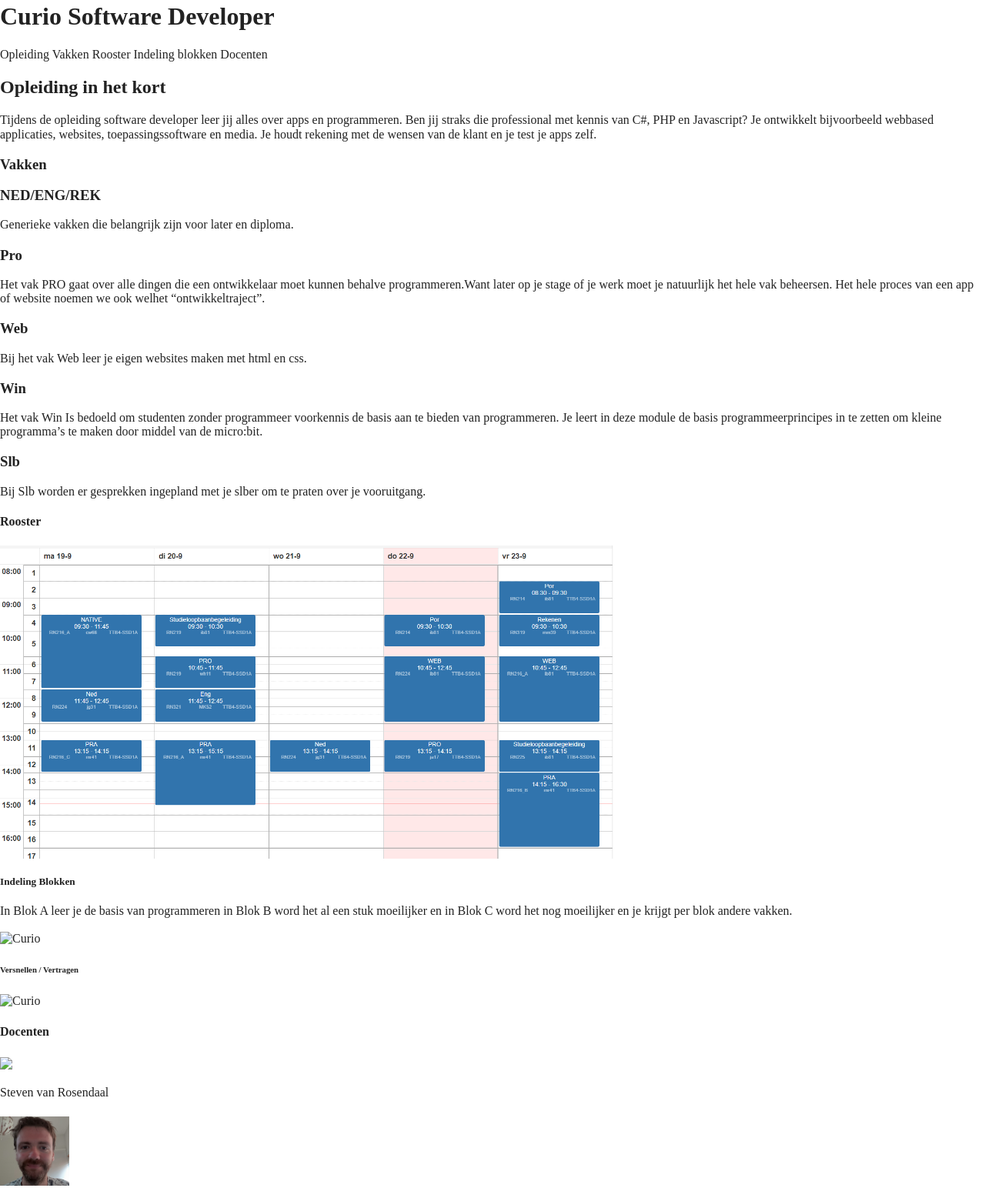
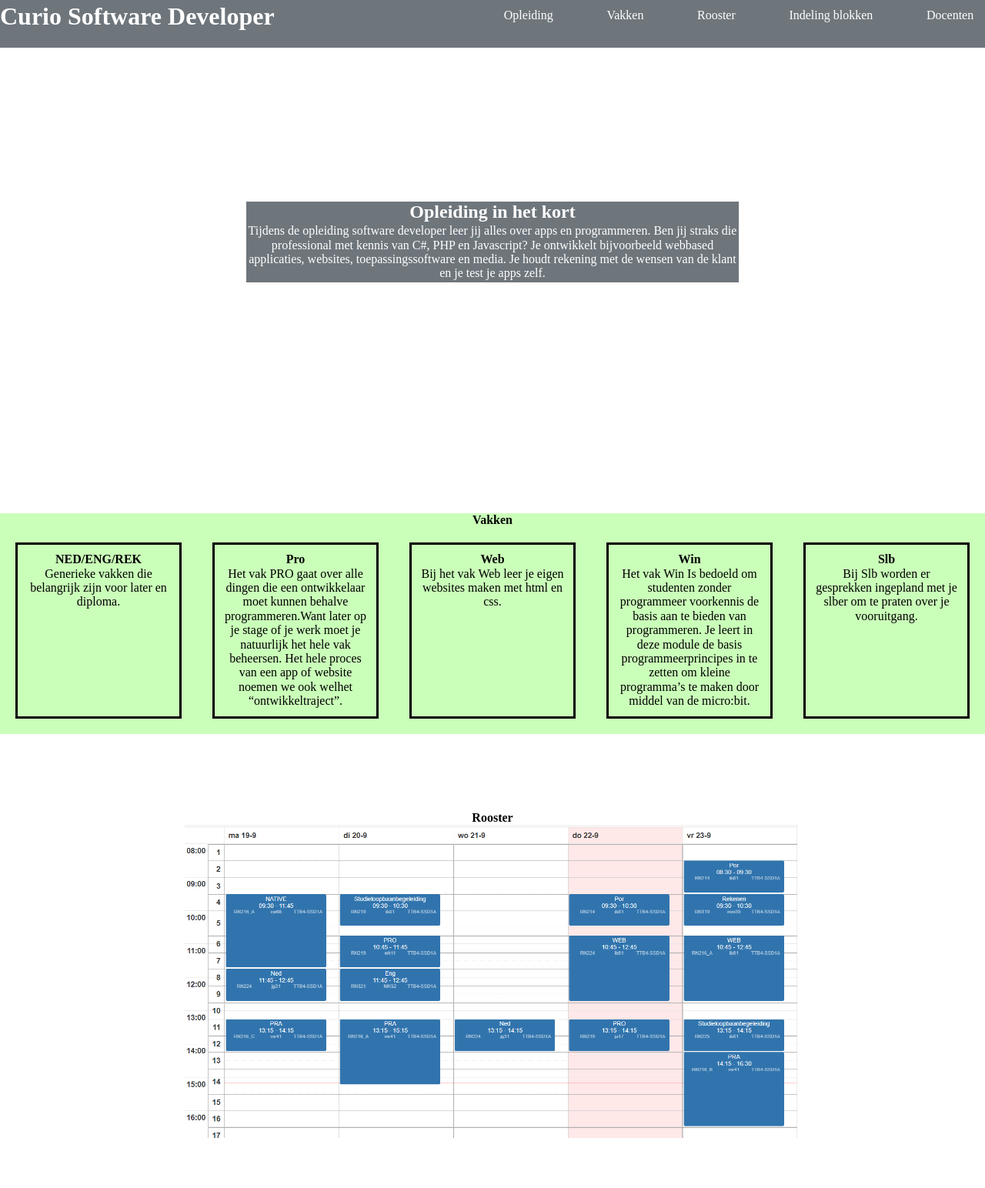
Before and after one commit to Joost56754/PRA_C1, a website built with Parcel: page index.html in a window 1280 px wide. Shown: the part 18-1562 px from the top of the page at 77% size. Built offline with nearby package versions, Linux system fonts and the light colour scheme; files whose address does not match are found by name.

Commit message:
Website stijl

```diff
--- a/css/main.css
+++ b/css/main.css
@@ -83,9 +83,207 @@ textarea {
   resize: vertical;
 }
 
+
 /* ==========================================================================
    Author's custom styles
    ========================================================================== */
+     *{
+    margin: 0;
+    padding: 0;
+  }
+  body{
+    background-color: #ffffff;
+  }
+  .wrapper{
+    width: 100%;
+    margin: 0 auto;
+  }
+/*=================================================================*/
+ header{
+   background: url("../img/radius1.jpg")no-repeat fixed center;
+        background-size: cover;
+    background-repeat: no-repeat;
+  }
+
+
+
+  .navbar .wrapper{
+    background-color: rgba(74,84,92,0.8);
+    display: flex;
+    justify-content: space-between;
+    align-items: center;
+  }
+
+  .navbar nav{
+    display: flex;
+    justify-content: space-between;
+    width: 50%;
+  }
+  .navbar a{
+    color: #ffffff;
+    text-decoration: none;
+    border: 2px solid transparent;
+    padding: 1% 2% 1.5%;
+  }
+
+  h1{
+    color: white;
+    font-size: 100%;
+  }
+  h3{
+
+    color: black;
+    font-size: 100%;
+  }
+  h4{
+    color: black;
+    font-size: 100%;
+  }
+  h5{
+    color: black;
+    font-size: 100%;
+  }
+  h6{
+    color: black;
+    font-size: 100%;
+  }
+
+  .banner{
+    display: flex;
+    justify-content: space-around;
+    align-items: center;
+
+  }
+  .banner-text{
+    display: inline;
+    flex-direction: column;
+    text-align: center;
+    background-color: rgba(74,84,92,0.8);
+    color: white;
+    width: 50%;
+    margin: 200px 0;
+  }
+  .banner-text p{
+    margin: 2px;
+  }
+  .vakken{
+  background-color: #CAFFB9;
+  margin: 100px 0;
+  text-align: center;
+}
+  .vakken-item{
+      text-align: center;
+      margin: 20px;
+      padding: 10px;
+      border: solid black;
+      width: 400px;
+      color: black;
+  }
+  .vakken .vakken-items{
+  display: flex;
+  justify-content: space-between;
+ }
+
+ .rooster{
+   background-size: cover;
+    background-repeat: no-repeat;
+  margin: 100px 0;
+  text-align: center;
+  color: black;
+
+}
+
+.rooster-txt{
+  font-size: 1.5rem;
+  padding-bottom: 2%;
+}
+.blokken{
+    background-color: #CAFFB9;
+   background-size: cover;
+   color: black;
+    background-repeat: no-repeat;
+  margin: 100px 0;
+  text-align: center;
+  border: solid black;
+}
+.blokken-txt{
+  font-size: 1.5rem;
+  padding-bottom: 2%;
+}
+.versnellen{
+   background-size: cover;
+   color: black;
+    background-repeat: no-repeat;
+  margin: 100px 0;
+  text-align: center;
+}
+.versnellen-txt{
+  font-size: 1.5rem;
+  padding-bottom: 2%;
+}
+.docenten{
+   background-color: #CAFFB9;
+    background-size: cover;
+   color: black;
+    background-repeat: no-repeat;
+  margin: 100px 0;
+  text-align: center;
+  padding: 0 0 5% 0;
+  border: solid black;
+}
+
+.docenten-txt{
+  font-size: 1.5rem;
+  padding-bottom: 2%;
+}
+.docenten-item{
+text-align: center;
+      margin: 5px;
+      padding: 10px;
+
+}
+.docenten .docenten-items{
+  display: flex;
+  justify-content: space-between;
+
+ }
+ .docenten-items h4 img{
+  border: 4px solid black;
+
+}
+.footer1{
+   background-color: #CAFFB9;
+}
+.footer1 .wrapper{
+  display: flex;
+  justify-content: space-between;
+  align-items: center;
+  padding: 2% 0;
+
+}
+.footer1 p{
+  color: black;
+  text-decoration: none;
+  border-right: 1px 50 solid #fff;
+  padding: 2px;
+
+}
+.txt p{
+  display: flex;
+  justify-content: flex-end;
+}
+.footer1 nav{
+    display: flex;
+    justify-content: space-between;
+    width: 150%;
+  }
+  .footer1{
+    border: solid black;
+  }
+
+
+
+
 
 /* ==========================================================================
    Helper classes
```
